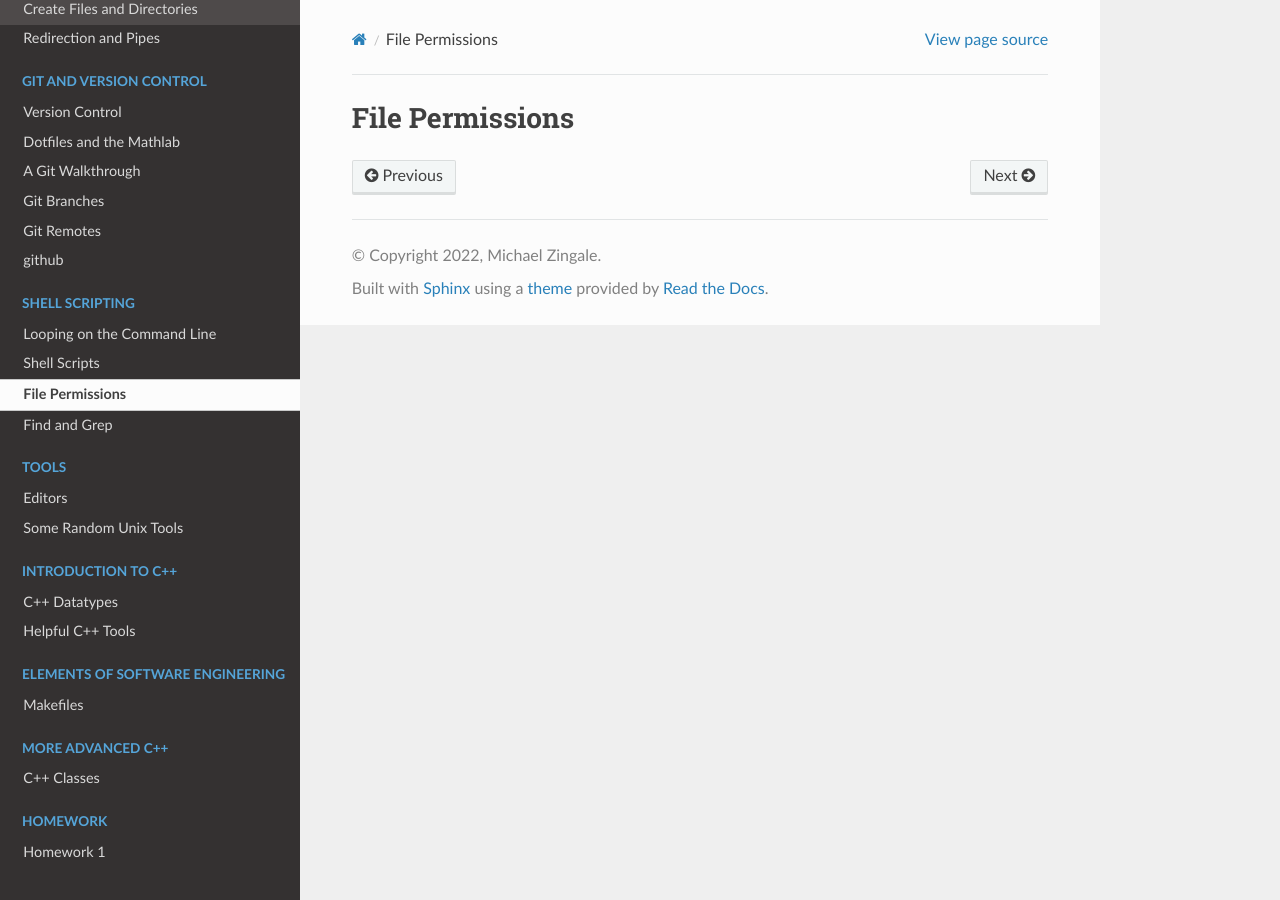
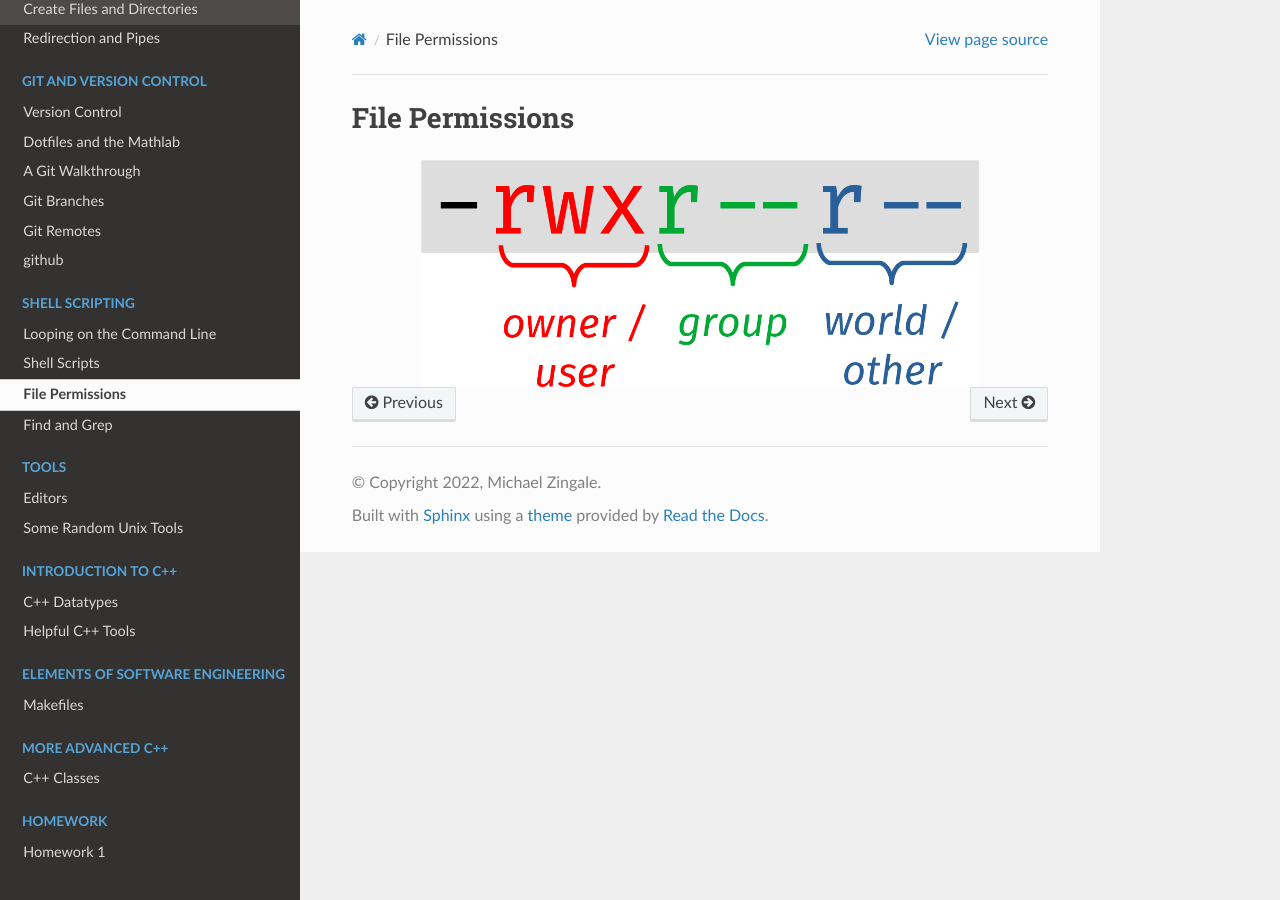
Before and after one commit to zingale/phy504, a Sphinx documentation site: the page built from docs/source/permissions.rst, in a window 1280 px wide. Built offline with Sphinx 7.4.7 and the Read the Docs theme 2.0.0, drawn with Linux system fonts in a browser that asks for light colours.

Commit message:
start of permissions

```diff
--- a/docs/source/permissions.rst
+++ b/docs/source/permissions.rst
@@ -1,3 +1,8 @@
 ****************
 File Permissions
 ****************
+
+
+.. image:: file_permissions.png
+   :align: center
+   :width: 80%
```
Also changed, not shown: docs/source/file_permissions.png (added), 1 other file.
